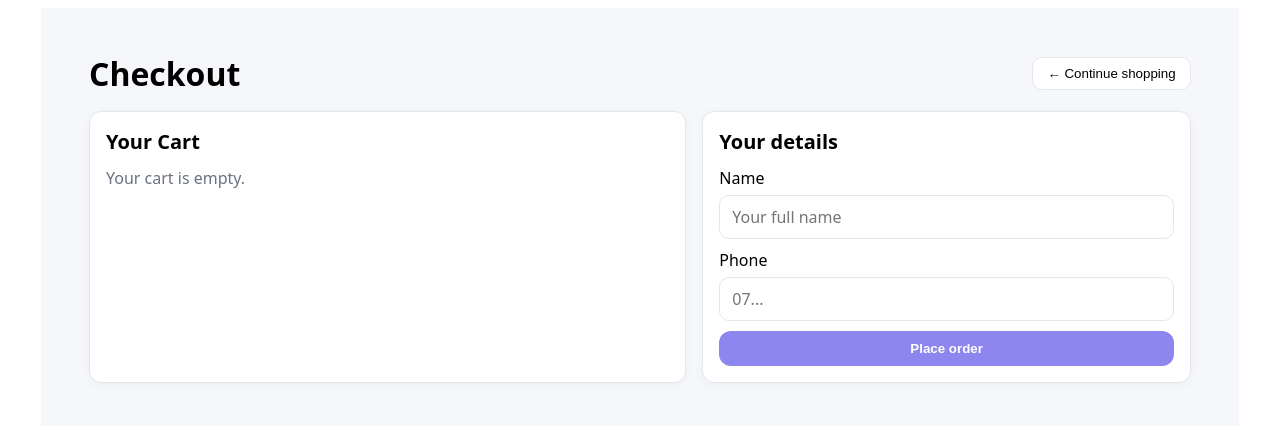
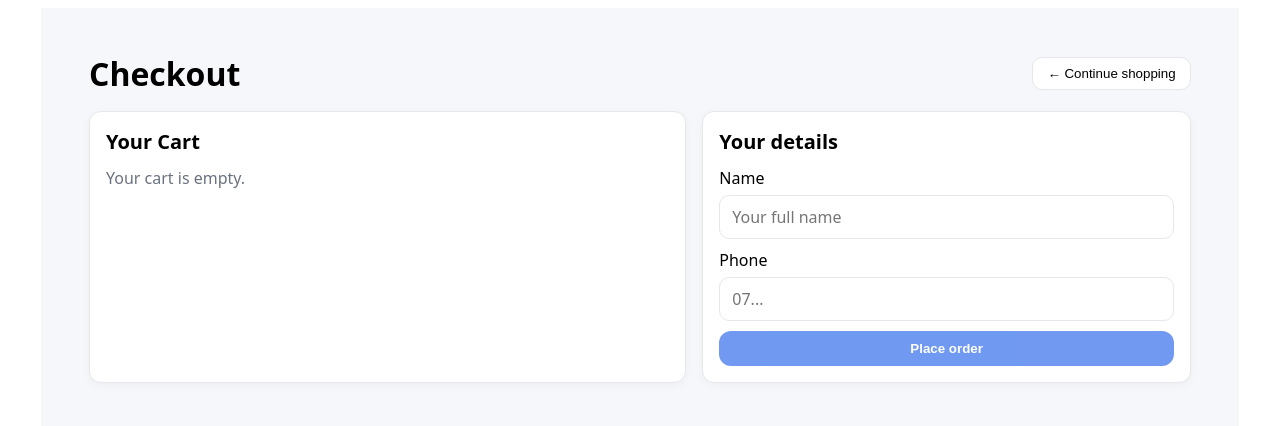
Before and after one commit to Dev-9724/vue_coursework1_frontend, a Vue app: page / in a window 1280 px wide. Both pictures are taken after a click on the button "Checkout". Shown: the top 426 px of the page. Built offline with nearby package versions, Linux system fonts and the light colour scheme.

Commit message:
Update usestore and lessoncard and added regex validation at checkoutpage

```diff
--- a/src/components/LessonCard.vue
+++ b/src/components/LessonCard.vue
@@ -24,10 +24,7 @@
         class="stock"
         :class="{ low: lesson.spaces <= 2, out: lesson.spaces <= 0 }"
       >
-        <span v-if="lesson.spaces > 0">
-          {{ lesson.spaces }}
-          {{ lesson.spaces === 1 ? "space" : "spaces" }} available
-        </span>
+        <span v-if="lesson.spaces > 0"> Spaces left: {{ lesson.spaces }} </span>
         <span v-else>Fully booked</span>
       </p>
 
--- a/src/composables/useStore.js
+++ b/src/composables/useStore.js
@@ -2,101 +2,23 @@ import { reactive, computed } from 'vue'
 
 const state = reactive({
     lessons: [
-        {
-            _id: '1',
-            subject: 'Art & Crafts',
-            location: 'Golders Green',
-            price: 10.0,
-            spaces: 5,
-            rating: 4,
-            image: 'https://images.unsplash.com/photo-1581090464327-3a4e67a18907?auto=format&fit=crop&w=800&q=80'
-        },
-        {
-            _id: '2',
-            subject: 'Maths — Young Learners',
-            location: 'Hendon',
-            price: 12.5,
-            spaces: 5,
-            rating: 4,
-            image: 'https://images.unsplash.com/photo-1633332755192-727a05c4013d?auto=format&fit=crop&w=800&q=80'
-        },
-        {
-            _id: '3',
-            subject: 'Coding Club',
-            location: 'Colindale',
-            price: 18.0,
-            spaces: 5,
-            rating: 5,
-            image: 'https://images.unsplash.com/photo-1581091870627-3c4f6c9bcbcb?auto=format&fit=crop&w=800&q=80'
-        },
-        {
-            _id: '4',
-            subject: 'Science Lab Explorers',
-            location: 'Finchley',
-            price: 15.0,
-            spaces: 5,
-            rating: 5,
-            image: 'https://images.unsplash.com/photo-1581093588401-22f2a3c4e4af?auto=format&fit=crop&w=800&q=80'
-        },
-        {
-            _id: '5',
-            subject: 'Robotics Workshop',
-            location: 'Camden',
-            price: 22.0,
-            spaces: 5,
-            rating: 5,
-            image: 'https://images.unsplash.com/photo-1581090700227-3f7c9da6eab7?auto=format&fit=crop&w=800&q=80'
-        },
-        {
-            _id: '6',
-            subject: 'Creative Writing',
-            location: 'Barnet',
-            price: 11.0,
-            spaces: 5,
-            rating: 4,
-            image: 'https://images.unsplash.com/photo-1581092580491-e67c9d67d3c3?auto=format&fit=crop&w=800&q=80'
-        },
-        {
-            _id: '7',
-            subject: 'Music Band Basics',
-            location: 'Harrow',
-            price: 14.0,
-            spaces: 5,
-            rating: 4,
-            image: 'https://images.unsplash.com/photo-1511376777868-611b54f68947?auto=format&fit=crop&w=800&q=80'
-        },
-        {
-            _id: '8',
-            subject: 'Drama & Theatre',
-            location: 'Kilburn',
-            price: 13.5,
-            spaces: 5,
-            rating: 4,
-            image: 'https://images.unsplash.com/photo-1550592704-6c76defa9987?auto=format&fit=crop&w=800&q=80'
-        },
-        {
-            _id: '9',
-            subject: 'Chess Strategy',
-            location: 'Wembley',
-            price: 9.0,
-            spaces: 5,
-            rating: 5,
-            image: 'https://images.unsplash.com/photo-1592335486510-1b22a51c20b7?auto=format&fit=crop&w=800&q=80'
-        },
-        {
-            _id: '10',
-            subject: 'Football Skills',
-            location: 'Ealing',
-            price: 12.0,
-            spaces: 5,
-            rating: 3,
-            image: 'https://images.unsplash.com/photo-1508609349937-5ec4ae374ebf?auto=format&fit=crop&w=800&q=80'
-        }
+        { _id: '1', subject: 'Art & Crafts', location: 'Golders Green', price: 10.0, spaces: 5, rating: 4, image: '' },
+        { _id: '2', subject: 'Maths — Young Learners', location: 'Hendon', price: 12.5, spaces: 5, rating: 4, image: '' },
+        { _id: '3', subject: 'Coding Club', location: 'Colindale', price: 18.0, spaces: 5, rating: 5, image: '' },
+        { _id: '4', subject: 'Science Lab Explorers', location: 'Finchley', price: 15.0, spaces: 5, rating: 5, image: '' },
+        { _id: '5', subject: 'Robotics Workshop', location: 'Camden', price: 22.0, spaces: 5, rating: 5, image: '' },
+        { _id: '6', subject: 'Creative Writing', location: 'Barnet', price: 11.0, spaces: 5, rating: 4, image: '' },
+        { _id: '7', subject: 'Music Band Basics', location: 'Harrow', price: 14.0, spaces: 5, rating: 4, image: '' },
+        { _id: '8', subject: 'Drama & Theatre', location: 'Kilburn', price: 13.5, spaces: 5, rating: 4, image: '' },
+        { _id: '9', subject: 'Chess Strategy', location: 'Wembley', price: 9.0, spaces: 5, rating: 5, image: '' },
+        { _id: '10', subject: 'Football Skills', location: 'Ealing', price: 12.0, spaces: 5, rating: 3, image: '' },
     ],
     cart: [],
     sortKey: 'price',
-    sortDir: 'asc'
+    sortDir: 'asc',
+    search: ''
 })
+
 
 const sortedLessons = computed(() => {
     const arr = [...state.lessons]
--- a/src/pages/CheckoutPage.vue
+++ b/src/pages/CheckoutPage.vue
@@ -6,7 +6,7 @@
     </header>
 
     <div class="grid">
-      <!-- Cart Summary -->
+      <!-- CART SUMMARY -->
       <aside class="card">
         <h2 class="card-title">Your Cart</h2>
 
@@ -21,7 +21,6 @@
                 <span class="price">{{ asGBP(item.price) }}</span>
               </div>
             </div>
-
             <div class="qty">x1</div>
             <div class="row-total">{{ asGBP(item.price) }}</div>
 
@@ -47,31 +46,49 @@
         </div>
       </aside>
 
-      <!-- Details / Place Order -->
+      <!-- DETAILS / PLACE ORDER -->
       <article class="card">
         <h2 class="card-title">Your details</h2>
+
         <div class="form">
+          <!-- NAME -->
           <label>
             <span>Name</span>
             <input
               v-model.trim="name"
               type="text"
               placeholder="Your full name"
+              @input="validate"
             />
+            <small v-if="name && !nameOk" class="hint">
+              Letters only (min 2).
+            </small>
           </label>
+
+          <!-- PHONE -->
           <label>
             <span>Phone</span>
-            <input v-model.trim="phone" type="tel" placeholder="07..." />
+            <input
+              v-model.trim="phone"
+              type="tel"
+              placeholder="07..."
+              @input="validate"
+            />
+            <small v-if="phone && !phoneOk" class="hint">
+              Digits only (7–15 numbers).
+            </small>
           </label>
 
+          <!-- BUTTON -->
           <button
             class="primary"
             :disabled="!isValid || !cartItems.length || loading"
             @click="placeOrder"
           >
-            {{ loading ? "Placing order…" : "Place order" }}
+            {{ loading ? "Placing order..." : "Place order" }}
           </button>
 
+          <!-- FEEDBACK -->
           <p v-if="error" class="error">{{ error }}</p>
           <p v-if="success" class="success">Order placed! Thank you 🎉</p>
         </div>
@@ -81,7 +98,7 @@
 </template>
 
 <script setup>
-import { computed, ref } from "vue";
+import { ref, computed } from "vue";
 import { useStore } from "../composables/useStore";
 
 const store = useStore();
@@ -97,9 +114,18 @@ const subtotal = computed(() =>
 
 const name = ref("");
 const phone = ref("");
-const isValid = computed(
-  () => name.value.length >= 2 && phone.value.length >= 7
+
+// ✅ Regex-based validation
+const nameOk = computed(() =>
+  /^[A-Za-z][A-Za-z\s'-]{1,}$/.test(name.value.trim())
 );
+const phoneOk = computed(() => /^\d{7,15}$/.test(phone.value.trim()));
+const isValid = computed(() => nameOk.value && phoneOk.value);
+
+function validate() {
+  error.value = "";
+  success.value = false;
+}
 
 function asGBP(v) {
   return new Intl.NumberFormat("en-GB", {
@@ -116,8 +142,10 @@ async function placeOrder() {
   success.value = false;
 
   try {
+    // simulate success & restore stock
     const ids = cartItems.value.map((i) => i._id);
     ids.forEach((id) => store.removeFromCart(id));
+
     success.value = true;
     name.value = "";
     phone.value = "";
@@ -147,7 +175,6 @@ async function placeOrder() {
   font-size: 32px;
   font-weight: 800;
 }
-
 .ghost {
   border: 1px solid var(--border, #e5e7eb);
   background: #fff;
@@ -158,7 +185,6 @@ async function placeOrder() {
 .ghost:hover {
   background: #f5f7fb;
 }
-
 .grid {
   display: grid;
   grid-template-columns: 1.1fr 0.9fr;
@@ -169,7 +195,6 @@ async function placeOrder() {
     grid-template-columns: 1fr;
   }
 }
-
 .card {
   background: #fff;
   border: 1px solid var(--border, #e5e7eb);
@@ -182,7 +207,6 @@ async function placeOrder() {
   font-size: 1.25rem;
   font-weight: 700;
 }
-
 .cart-list {
   list-style: none;
   padding: 0;
@@ -217,7 +241,6 @@ async function placeOrder() {
   font-weight: 700;
   text-align: right;
 }
-
 .link {
   background: none;
   border: none;
@@ -228,7 +251,6 @@ async function placeOrder() {
 .link.danger {
   color: #ef4444;
 }
-
 .totals {
   margin-top: 10px;
   display: grid;
@@ -243,7 +265,6 @@ async function placeOrder() {
   font-size: 1.15rem;
   font-weight: 800;
 }
-
 .form {
   display: grid;
   gap: 10px;
@@ -261,7 +282,7 @@ input {
 }
 button.primary {
   border: none;
-  background: var(--primary, #4f46e5);
+  background: var(--primary, #2563eb);
   color: #fff;
   padding: 10px 14px;
   border-radius: 12px;
@@ -275,7 +296,6 @@ button.primary:disabled {
 button.primary:hover {
   filter: brightness(0.95);
 }
-
 .muted {
   color: #6b7280;
 }
@@ -288,4 +308,8 @@ button.primary:hover {
   margin-top: 0.5rem;
   font-weight: 700;
 }
+.hint {
+  color: #ef4444;
+  font-size: 0.85rem;
+}
 </style>
```
